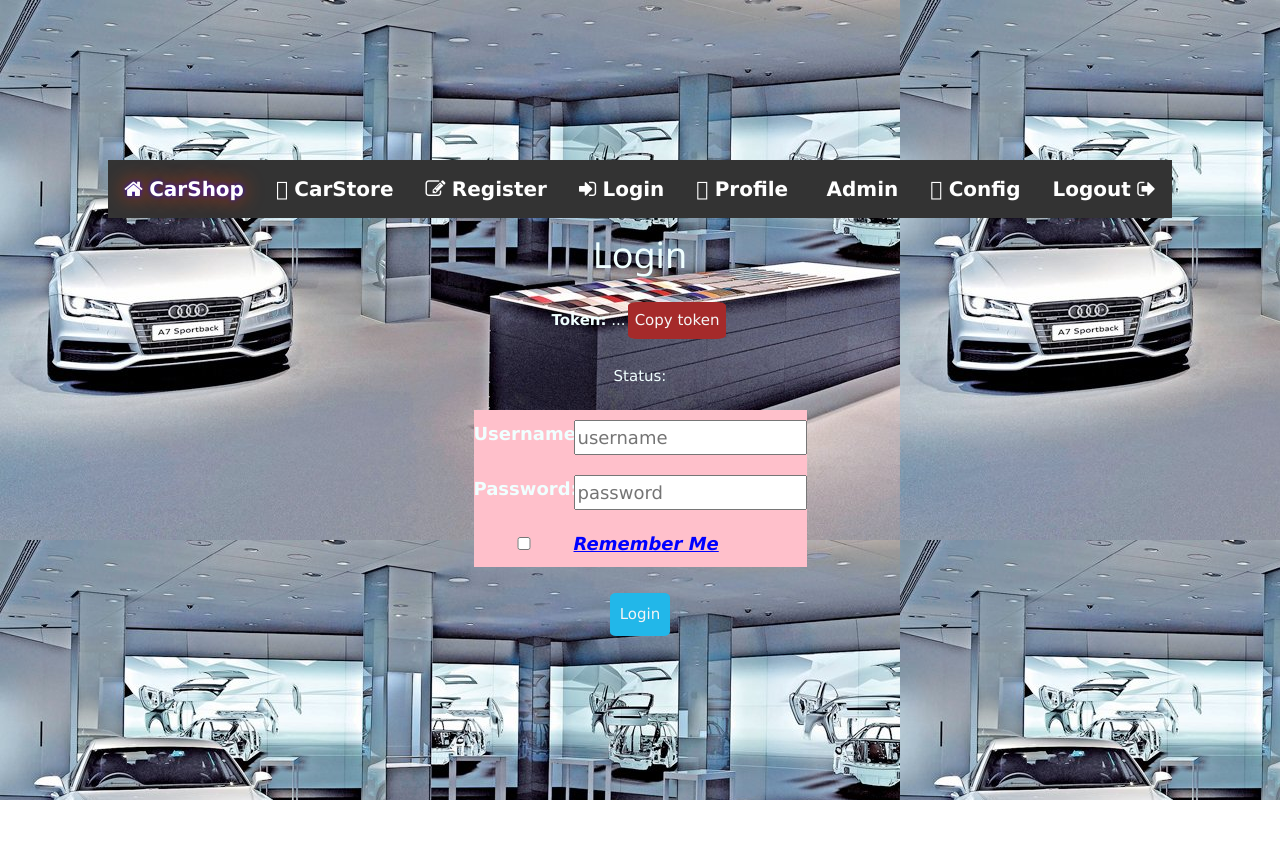
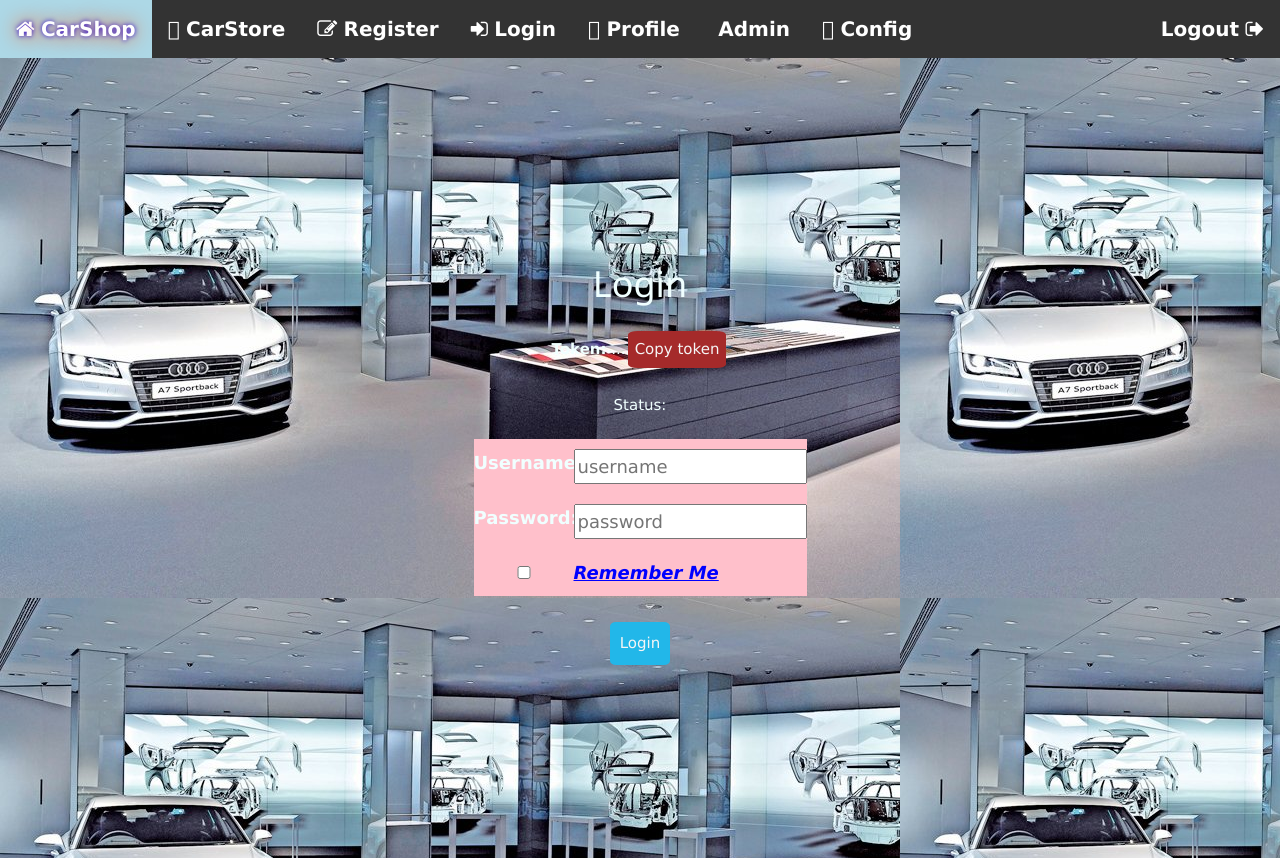
Before and after one commit to raksawatmay/miniprojectDCW, a Next.js app in the folder carshop/frontend/: page /login in a window 1280 px wide. Before the commit the page ends 800 px from the top, so only its background shows below. Built offline with nearby package versions, Linux system fonts and the light colour scheme.

Commit message:
edit frontendv.4

```diff
--- a/carshop/frontend/components/navbar.js
+++ b/carshop/frontend/components/navbar.js
@@ -8,7 +8,7 @@ const Navbar = () => (
         <li><a href="/register"><i className="fa fa-edit" ></i>&nbsp;<b>Register</b></a></li>
         <li><a href="/login"><i className="fa fa-sign-in"></i>&nbsp;<b>Login</b></a></li>
         <li><a href="/profile"><i className="far fa-address-card"></i>&nbsp;<b>Profile</b></a></li>
-        <li><a href="/admin"><i className="fas fa-user-cog"></i>&nbsp;<b>Admin</b></a></li>
+        <li><a href="/caredit"><i className="fas fa-user-cog"></i>&nbsp;<b>Admin</b></a></li>
         <li><a href="/getConfig"><i className="far fa-question-circle"></i>&nbsp;<b>Config</b></a></li>
         <li className={styles.right}><a href="/logout"><b>Logout</b>&nbsp;<i className="fa fa-sign-out" ></i></a></li>
     </ol>
--- a/carshop/frontend/pages/login.js
+++ b/carshop/frontend/pages/login.js
@@ -76,8 +76,8 @@ export default function Login({ token }) {
         <script src='https://kit.fontawesome.com/a076d05399.js' crossorigin='anonymous'></script>
         <script src="https://kit.fontawesome.com/yourcode.js" crossorigin="anonymous"></script>
       </Head>
+      <Navbar />
       <div className={styles.container}>
-        <Navbar />
         <h1>Login</h1>
         <div>
           <b>Token:</b> {token.substring(0, 15)}...
--- a/carshop/frontend/pages/profile.js
+++ b/carshop/frontend/pages/profile.js
@@ -39,8 +39,8 @@ const Profile1 = ({ token }) => {
                 <script src='https://kit.fontawesome.com/a076d05399.js' crossorigin='anonymous'></script>
                 <script src="https://kit.fontawesome.com/yourcode.js" crossorigin="anonymous"></script>
             </Head>
+            <Navbar />
             <div className={styles.container}>
-                <Navbar />
                 <h1>User profile</h1>
                 <div>
                     <b>Token:</b> {token.substring(0, 15)}... <br /><br />
--- a/carshop/frontend/pages/register.js
+++ b/carshop/frontend/pages/register.js
@@ -82,8 +82,8 @@ export default function Register({ token }) {
                 <script src='https://kit.fontawesome.com/a076d05399.js' crossorigin='anonymous'></script>
                 <script src="https://kit.fontawesome.com/yourcode.js" crossorigin="anonymous"></script>
             </Head>
+            <Navbar />
             <div className={styles.container}>
-                <Navbar />
                 <h1>Register</h1>
                 <div><b>Token:</b> {token.substring(0, 15)}...
                 <button
```
